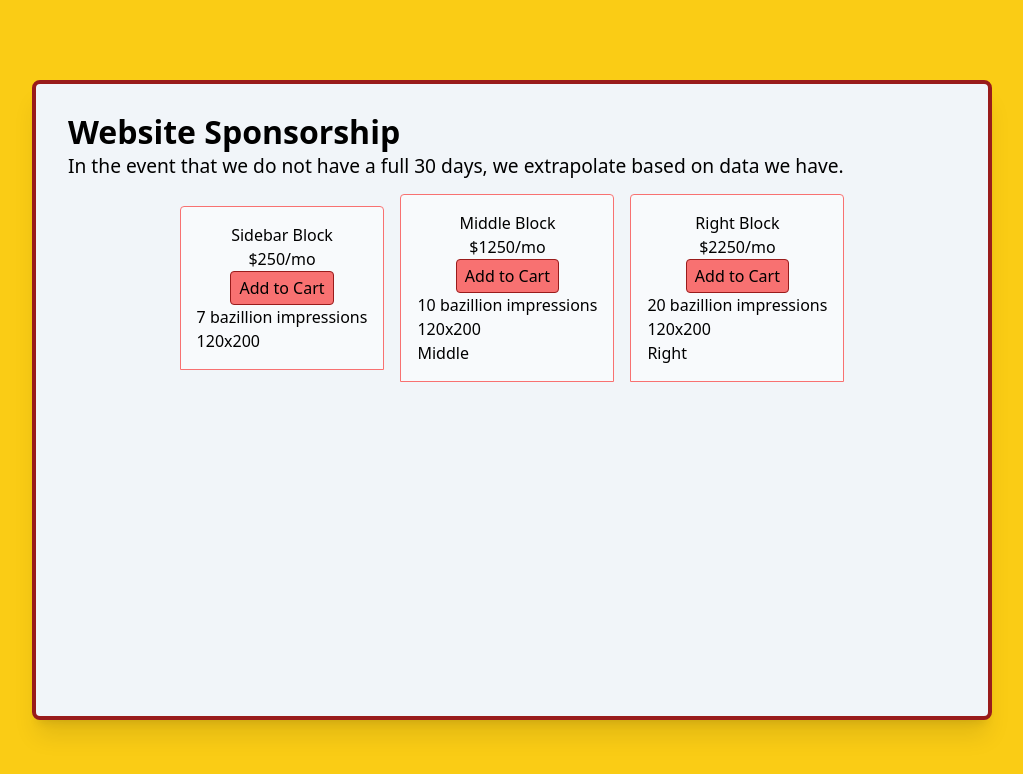
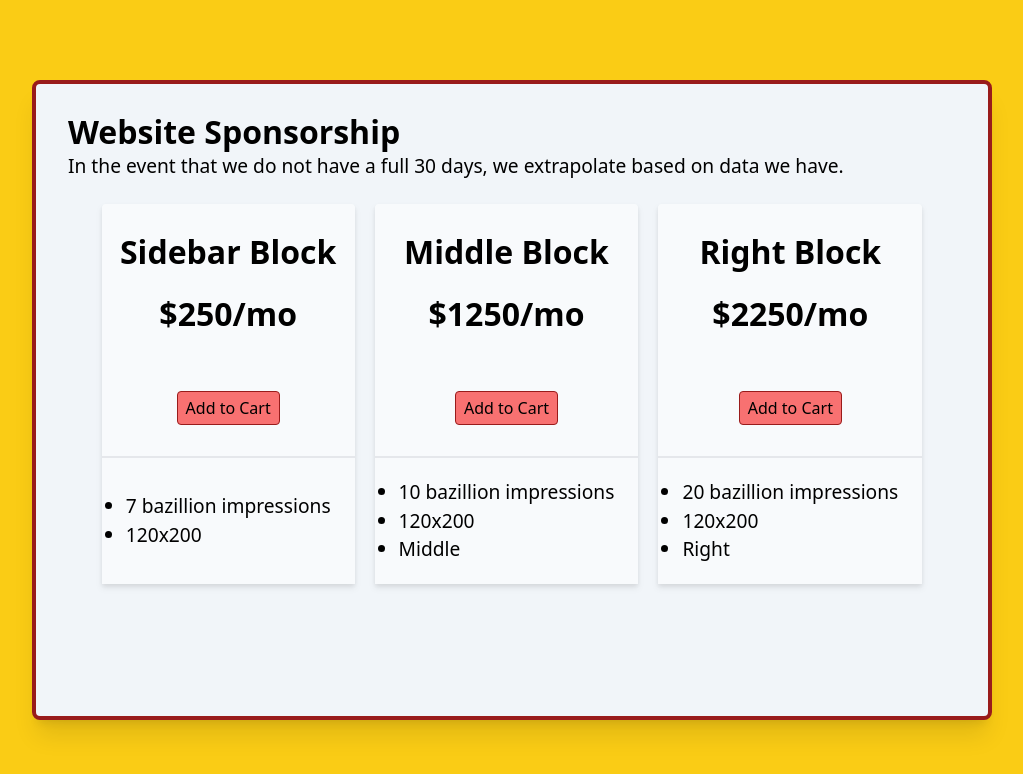
Before and after one commit to captainkapnap/kapericom, a Next.js app: page /portfolio/templates/website-sponsorship in a window 1280 px wide. Shown: the top 774 px of the page, without its empty margins (128-1151 px from the left). Built offline with nearby package versions, Linux system fonts and the light colour scheme.

Commit message:
sponsorship is done, fully responsive

```diff
--- a/src/pages/portfolio/templates/website-sponsorship.tsx
+++ b/src/pages/portfolio/templates/website-sponsorship.tsx
@@ -16,27 +16,29 @@ function ICodeThis() {
     function ShowCards({props}: {props: sponsorshipType[number]}) {
 
         return (
-            <div className='mx-2 bg-slate-50 p-4 rounded-t border-red-400 border'>
-                <div className='sponsorshipTop flex flex-col justify-center items-center'>
-                    <div className=''>
-                        {props.title}
+            <div className='mx-2 lg:mt-8 my-4 bg-slate-50 rounded-t drop-shadow-md sponsorshipCard'>
+                <div className='sponsorshipTop h-2/3 flex flex-col p-2 border-b-2'>
+                    <div className='h-1/3 w-full flex justify-center items-center'>
+                        <h1 className='text-h1_dynamic font-semibold'>{props.title}</h1>
                     </div>
-                    <div className=''>
-                        {props.cost}
+                    <div className='h-1/3 w-full flex justify-center items-center'>
+                        <p className='text-cost_dynamic font-bold'>{props.cost}</p>
                     </div>
-                    <div className=''>
+                    <div className='h-1/3 w-full flex justify-center items-center'>
                         <button className='py-1 px-2 hover:bg-sky-700 bg-red-400 rounded border border-red-800'>
                             Add to Cart
                         </button>
                     </div>
                 </div>
 
-                <div className='sponsorshipBtm'>
-                    <ul>
-                        <li>{props.bullet1}</li>
-                        <li>{props.bullet2}</li>
-                        <li>{props.bullet3}</li>
-                    </ul>
+                <div className='sponsorshipBtm h-1/3 flex justify-center items-center'>
+                    <div className='text-ul_dynamic p-6'>
+                        <ul className='list-disc'>
+                            {props.bullet1 && <li>{props.bullet1}</li> }
+                            {props.bullet2 && <li>{props.bullet2}</li> }
+                            {props.bullet3 && <li>{props.bullet3}</li> }
+                        </ul>
+                    </div>
                 </div>
 
             </div>
@@ -49,13 +51,13 @@ function ICodeThis() {
     // ================ RETURN ================
     return (
       <div id="toggleDarkDiv" className="dark">
-        <div id="bodyDiv" className="bg-yellow-400 flex flex-col justify-center items-center min-h-screen">
-            <div className='sponsorshipContainer border-4 border-red-800 bg-slate-100 w-3/4 min-h-[80vh] rounded-lg shadow-xl'>
+        <div id="bodyDiv" className="bg-yellow-400 flex justify-center items-center min-h-screen">
+            <div className='sponsorshipContainer border-4 border-red-800 bg-slate-100 w-3/4 min-h-[80vh] rounded-lg shadow-xl overflow-hidden overflow-y-scroll'>
                 <div className='w-full px-8 pt-6'>
-                    <h1 className='font-bold'>Website Sponsorship</h1>
-                    <p className='leading-none'>In the event that we do not have a full 30 days, we extrapolate based on data we have.</p>
+                    <h1 className='font-bold text-h1_dynamic'>Website Sponsorship</h1>
+                    <p className='leading-none text-p_dynamic'>In the event that we do not have a full 30 days, we extrapolate based on data we have.</p>
                 </div>
-                <div className='flex justify-center items-center'>
+                <div className='justify-center items-stretch testingSponsorship'>
                     {sponsorshipData.map((data, idx) => (
                         <ShowCards props={data} key={idx} />
                     ))}
--- a/src/styles/app.css
+++ b/src/styles/app.css
@@ -218,10 +218,40 @@ p {
 }
 
 /* WEBSITE SPONSORSHIP */
-
+:root {
+    --p-text-clamp: clamp(0.7rem, 1.7vw, 1.2rem);
+    --h1-text-clamp: clamp(1rem, 2.5vw, 2rem);
+}
+/*
 .sponsorshipContainer h1 {
-    font-size: clamp(1rem, 2.5vw, 2rem)
+    font-size: var(--h1-text-clamp);
 }
 .sponsorshipContainer p {
-    font-size: clamp(0.7rem, 1.7vw, 1.2rem)
+    font-size: var(--p-text-clamp);
+} */
+.testingSponsorship {
+    height: clamp(5rem, 50vw, 25rem);
 }
+
+@media (min-width: 33em) {
+    .testingSponsorship {
+        display: flex;
+        flex-direction: row;
+        max-height: fit-content;
+    }
+    .sponsorshipCard {
+        margin: 10px;
+
+    }
+
+}
+.sponsorshipContainer::-webkit-scrollbar-track {
+  background: transparent;
+}
+.sponsorshipContainer::-webkit-scrollbar {
+  height: 0px;
+  width: 0px;
+}
+.sponsorshipContainer::-webkit-scrollbar-thumb {
+  background: transparent;
+}
--- a/tailwind.config.ts
+++ b/tailwind.config.ts
@@ -5,7 +5,10 @@ export default {
   theme: {
     extend: {
       fontSize: {
-        clamp: "clamp(0.8rem, 2vw, 1.05rem)",
+        h1_dynamic: "clamp(1rem, 2.5vw, 2rem)",
+        p_dynamic: "clamp(0.7rem, 1.7vw, 1.2rem)",
+        cost_dynamic: "clamp(1rem, 2.5vw, 2rem)",
+        ul_dynamic: "clamp(0.9rem, 2.1vw, 1.2rem)",
       },
     },
   },
```
